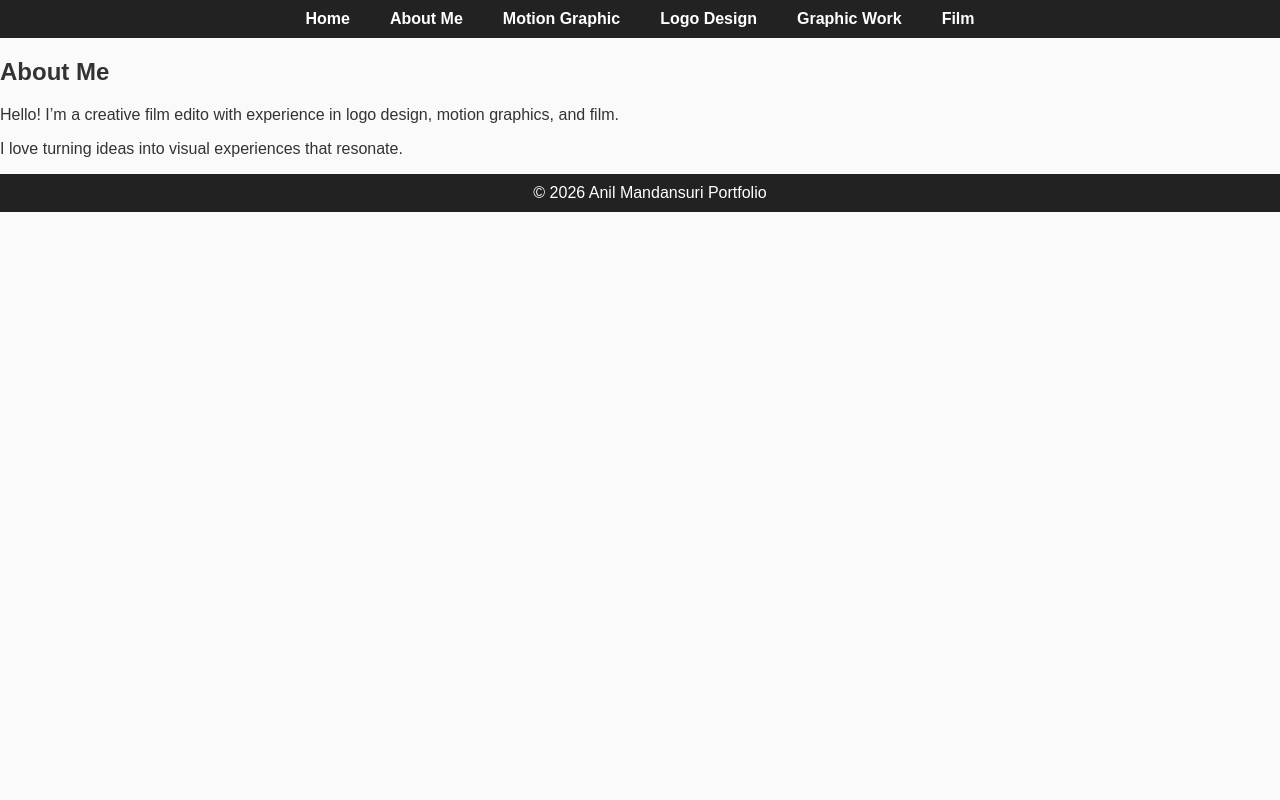
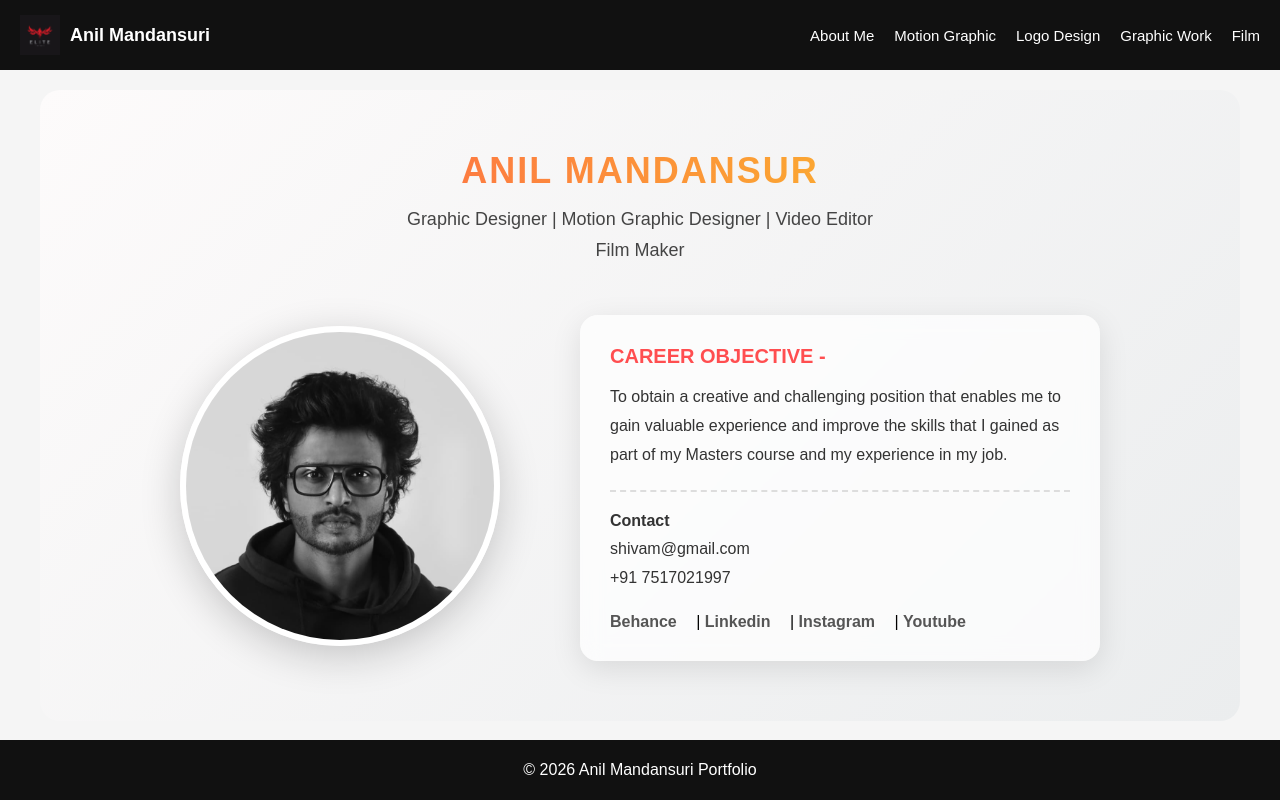
Before and after one commit to shivamkhambalkar2001/my_portfolio_site, a Flask app: page /about in a window 1280 px wide. Run offline with Flask 3, Linux system fonts and the light colour scheme.

Commit message:
about and base changes

```diff
--- /dev/null
+++ b/static/css/about.css
@@ -0,0 +1,157 @@
+/* Creative Gradient Background */
+.about-wrapper {
+    max-width: 1200px;
+    margin: auto;
+    padding: 60px 20px;
+    background: linear-gradient(135deg, #fdfbfb, #ebedee);
+    border-radius: 20px;
+    animation: fadeIn 1s ease-in-out;
+}
+
+/* Header Top */
+.about-header {
+    text-align: center;
+    margin-bottom: 50px;
+}
+
+.name {
+    font-size: 36px;
+    font-weight: bold;
+    letter-spacing: 2px;
+    background: linear-gradient(90deg, #ff4e50, #f9d423);
+    -webkit-background-clip: text;
+    -webkit-text-fill-color: transparent;
+}
+
+.title {
+    margin-top: 12px;
+    font-size: 18px;
+    color: #444;
+    line-height: 1.7;
+}
+
+/* Two Column Layout */
+.about-container {
+    display: flex;
+    align-items: center;
+    justify-content: center;
+    gap: 80px;
+}
+
+/* Profile Image Circle with Glow */
+.about-image img {
+    width: 320px;
+    height: 320px;
+    border-radius: 50%;
+    object-fit: cover;
+    filter: grayscale(20%);
+    border: 6px solid white;
+    box-shadow: 0 10px 40px rgba(0,0,0,0.2);
+    transition: transform 0.4s ease, filter 0.4s ease;
+}
+
+.about-image img:hover {
+    transform: scale(1.05);
+    filter: grayscale(0%);
+}
+
+/* Glassmorphism Content Card */
+.about-content {
+    max-width: 520px;
+    background: rgba(255,255,255,0.7);
+    padding: 30px;
+    border-radius: 18px;
+    backdrop-filter: blur(10px);
+    box-shadow: 0 8px 30px rgba(0,0,0,0.1);
+    transition: transform 0.3s ease;
+}
+
+.about-content:hover {
+    transform: translateY(-5px);
+}
+
+.about-content h3 {
+    font-size: 20px;
+    margin-bottom: 15px;
+    color: #ff4e50;
+}
+
+.about-content p {
+    font-size: 16px;
+    line-height: 1.8;
+    color: #333;
+}
+
+/* Contact Section */
+.contact {
+    margin-top: 20px;
+    padding-top: 15px;
+    border-top: 2px dashed #ddd;
+}
+
+/* Social Links Stylish */
+.social-links {
+    margin-top: 20px;
+}
+
+.social-links a {
+    text-decoration: none;
+    font-weight: 600;
+    margin-right: 15px;
+    color: #555;
+    position: relative;
+    transition: color 0.3s ease;
+}
+
+.social-links a::after {
+    content: "";
+    position: absolute;
+    width: 0%;
+    height: 2px;
+    left: 0;
+    bottom: -3px;
+    background: linear-gradient(90deg, #ff4e50, #f9d423);
+    transition: 0.3s;
+}
+
+.social-links a:hover {
+    color: #ff4e50;
+}
+
+.social-links a:hover::after {
+    width: 100%;
+}
+
+/* Animation */
+@keyframes fadeIn {
+    from {
+        opacity: 0;
+        transform: translateY(20px);
+    }
+    to {
+        opacity: 1;
+        transform: translateY(0);
+    }
+}
+
+/* Responsive */
+@media (max-width: 768px) {
+    .about-container {
+        flex-direction: column;
+        text-align: center;
+        gap: 40px;
+    }
+
+    .about-image img {
+        width: 220px;
+        height: 220px;
+    }
+
+    .name {
+        font-size: 28px;
+    }
+
+    .title {
+        font-size: 16px;
+    }
+}
--- a/static/css/style.css
+++ b/static/css/style.css
@@ -1,47 +1,122 @@
+/* Reset */
+* {
+    margin: 0;
+    padding: 0;
+    box-sizing: border-box;
+}
+
 body {
     font-family: Arial, sans-serif;
-    margin: 0;
-    padding: 0;
-    background: #fafafa;
-    color: #333;
+    overflow: hidden; /* only content scrolls */
 }
 
-header nav {
+/* HEADER */
+.header {
+    position: fixed;
+    top: 0;
+    left: 0;
+    width: 100%;
+    height: 70px;
+    background: #111;
+    color: #fff;
     display: flex;
-    justify-content: center;
-    background: #222;
+    justify-content: space-between;
+    align-items: center;
+    padding: 0 20px;
+    z-index: 1000;
 }
 
-header nav a {
-    color: #fff;
-    margin: 10px 20px;
-    text-decoration: none;
+/* Logo + Name */
+.logo-section {
+    display: flex;
+    align-items: center;
+    gap: 10px;
+}
+
+.logo {
+    height: 40px;
+    width: 40px;
+    object-fit: cover;
+}
+
+.site-name {
+    font-size: 18px;
     font-weight: bold;
 }
 
-header nav a:hover {
-    opacity: 0.7;
+/* NAVIGATION */
+.nav {
+    display: flex;
+    align-items: center;
 }
 
-footer {
-    text-align: center;
-    padding: 10px;
-    background: #222;
-    color: #fff;
-    position: relative;
-    bottom: 0;
-    width: 100%;
+.nav a {
+    color: white;
+    text-decoration: none;
+    margin-left: 20px;
+    font-size: 15px;
+    transition: 0.3s;
+    white-space: nowrap;
 }
 
-.gallery {
-    display: grid;
-    grid-template-columns: repeat(auto-fill, minmax(200px, 1fr));
-    gap: 15px;
-    margin: 20px;
+.nav a:hover {
+    color: #00adb5;
 }
 
-.gallery-item img {
+/* SCROLLABLE CONTENT AREA */
+.content {
+    position: absolute;
+    top: 70px;
+    bottom: 60px;
+    left: 0;
+    right: 0;
+    overflow-y: auto;
+    padding: 20px;
+    background: #f5f5f5;
+}
+
+/* FOOTER */
+.footer {
+    position: fixed;
+    bottom: 0;
+    left: 0;
     width: 100%;
-    height: auto;
-    border-radius: 8px;
+    height: 60px;
+    background: #111;
+    color: #fff;
+    text-align: center;
+    line-height: 60px;
 }
+
+/* ============================= */
+/* 📱 MOBILE RESPONSIVE DESIGN */
+/* ============================= */
+@media (max-width: 768px) {
+
+    .header {
+        flex-direction: column;
+        height: auto;
+        padding: 10px;
+    }
+
+    .logo-section {
+        justify-content: center;
+        margin-bottom: 8px;
+    }
+
+    .nav {
+        flex-wrap: wrap;
+        justify-content: center;
+        gap: 10px;
+    }
+
+    .nav a {
+        margin: 0 8px;
+        font-size: 14px;
+    }
+
+    .content {
+        top: 120px; /* header becomes taller on mobile */
+        padding: 15px;
+    }
+}
--- a/templates/about.html
+++ b/templates/about.html
@@ -1,8 +1,53 @@
 {% extends 'base.html' %}
+
+{% block page_css %}
+<link rel="stylesheet" href="{{ url_for('static', filename='css/about.css') }}">
+{% endblock %}
+
 {% block content %}
-<section class="about-section">
-    <h2>About Me</h2>
-    <p>Hello! I’m a creative film edito with experience in logo design, motion graphics, and film.</p>
-    <p>I love turning ideas into visual experiences that resonate.</p>
+<section class="about-wrapper">
+
+    <!-- Top Intro -->
+    <div class="about-header">
+        <h1 class="name">ANIL MANDANSUR</h1>
+        <p class="title">
+            Graphic Designer | Motion Graphic Designer | Video Editor<br>
+            Film Maker
+        </p>
+    </div>
+
+    <!-- Main Layout -->
+    <div class="about-container">
+
+        <!-- Left Image -->
+        <div class="about-image">
+            <img src="{{ url_for('static', filename='images/3922343e-5b83-42f3-8b67-187ae288b413.jpeg') }}" alt="Profile">
+        </div>
+
+        <!-- Right Content -->
+        <div class="about-content">
+            <h3>CAREER OBJECTIVE -</h3>
+            <p>
+                To obtain a creative and challenging position that enables me to gain
+                valuable experience and improve the skills that I gained as part of my
+                Masters course and my experience in my job.
+            </p>
+
+            <div class="contact">
+                <p><strong>Contact</strong></p>
+                <p>shivam@gmail.com</p>
+                <p>+91 7517021997</p>
+            </div>
+
+            <div class="social-links">
+                <a href="#">Behance</a> |
+                <a href="https://www.linkedin.com/in/shivam-khambalkar-87a83823b/">Linkedin</a> |
+                <a href="#">Instagram</a> |
+                <a href="#">Youtube</a>
+            </div>
+        </div>
+
+    </div>
+
 </section>
 {% endblock %}
--- a/templates/base.html
+++ b/templates/base.html
@@ -4,12 +4,23 @@
     <meta charset="UTF-8">
     <meta name="viewport" content="width=device-width, initial-scale=1.0">
     <title>{{ title if title else "Portfolio" }}</title>
+
+    <!-- Common CSS -->
     <link rel="stylesheet" href="{{ url_for('static', filename='css/style.css') }}">
+
+    <!-- Page Specific CSS -->
+    {% block page_css %}{% endblock %}
 </head>
 <body>
-    <header>
-        <nav>
-            <a href="{{ url_for('home') }}">Home</a>
+    <!-- HEADER -->
+    <header class="header">
+        <div class="logo-section">
+            <img src="{{ url_for('static', filename='images/logos/OFAAX40.jpg') }}" alt="Logo" class="logo">
+            <h2 class="site-name">Anil Mandansuri</h2>
+        </div>
+
+        <nav class="nav">
+            <!-- <a href="{{ url_for('home') }}">Home</a> -->
             <a href="{{ url_for('about') }}">About Me</a>
             <a href="{{ url_for('motion_graphic') }}">Motion Graphic</a>
             <a href="{{ url_for('logo_design') }}">Logo Design</a>
@@ -18,11 +29,13 @@
         </nav>
     </header>
 
-    <main>
+    <!-- SCROLLABLE CONTENT -->
+    <main class="content">
         {% block content %}{% endblock %}
     </main>
 
-    <footer>
+    <!-- FOOTER -->
+    <footer class="footer">
         &copy; 2026 Anil Mandansuri Portfolio
     </footer>
 
```
Also changed, not shown: static/images/3922343e-5b83-42f3-8b67-187ae288b413.jpeg (added), static/images/IMG_20240529_210756704_HDR.jpg (added), static/images/b65e1a3e-0bc4-4791-b770-607d75ef8b8b.jpeg (added), static/images/logos/OFAAX40.jpg (added).
